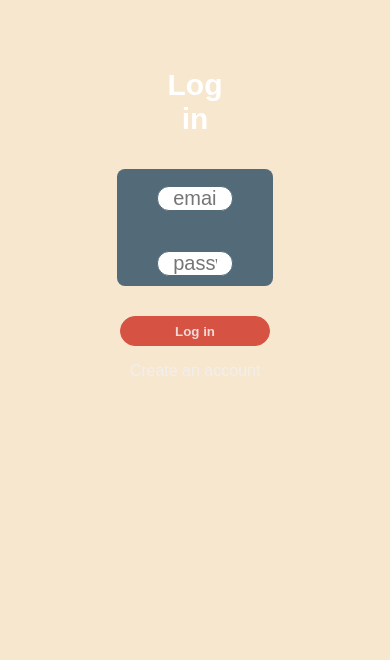
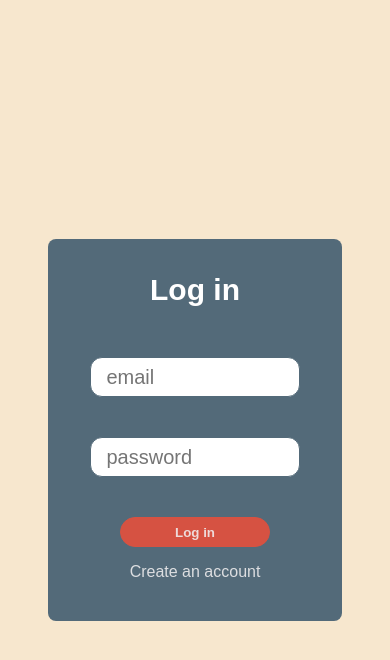
Before and after one commit to marieiskw/min-ordbog, a React (Create React App) app: page / in a window 390 px wide. Shown: the top 660 px of the page. Built offline with nearby package versions, Linux system fonts and the light colour scheme; no server answers; the database is empty.

Commit message:
Fix #9: Responsive design

```diff
--- a/src/pages/Auth.js
+++ b/src/pages/Auth.js
@@ -10,6 +10,7 @@ export default function Auth({ mode, onSubmit, onChangeMode }) {
   }
 
   return (
+    <div className="loginFormWrapper">
       <form className="loginForm" onSubmit={handleSubmit}>
         <label className="loginTitle">
           {mode === "login" ? "Log in" : "Sign up"}
@@ -35,5 +36,6 @@ export default function Auth({ mode, onSubmit, onChangeMode }) {
           </p>
         </div>
       </form>
+    </div>
   );
 }
--- a/src/styles.css
+++ b/src/styles.css
@@ -18,7 +18,7 @@ body {
 }
 
 .logOutButton {
-  width: 7vw;
+  width: 10%;
   height: 30px;
   background-color: #d0ac90;
   border: #d0ac90 1px solid;
@@ -31,13 +31,18 @@ body {
   border: #d0ac90d9 1px solid;
 }
 
+.loginFormWrapper {
+  min-height: 100vh;
+  display: flex;
+  justify-content: center;
+  align-items: center;
+  padding: 20px;
+}
+
 .loginForm {
   background-color: #536a79;
-  width: 40vw;
-  height: 30vw;
-  position: fixed;
-  top: 20%;
-  left: 30%;
+  width: 50%;
+  height: auto;
   display: flex;
   gap: 40px;
 }
@@ -76,6 +81,9 @@ body {
 
 .app {
   margin: 0 auto;
+  width: 100%;
+  max-width: 1600px;
+  padding: 16px;
 }
 
 .header {
@@ -99,7 +107,7 @@ body {
 
 .addButton {
   border-radius: 15px;
-  width: 12vw;
+  width: 15%;
   height: 30px;
   background-color: #536a79;
   border: #536a79 1px solid;
@@ -119,8 +127,8 @@ body {
 }
 
 form {
-  width: 40vw;
-  height: 30vw;
+  width: 50%;
+  height: auto;
   display: flex;
   flex-direction: column;
   justify-content: center;
@@ -248,7 +256,7 @@ a:hover {
   justify-content: flex-end;
   align-items: center;
   gap: 10px;
-  margin: 10px;
+  margin: 10px 0;
   height: 20px;
   font-weight: bold;
   font-size: 16px;
@@ -257,7 +265,7 @@ a:hover {
 }
 
 .select {
-  width: 6vw;
+  width: 10%;
   height: 25px;
   font-size: 15px;
   color: #536a79;
@@ -344,3 +352,48 @@ div.selected:hover {
   align-items: center;
   z-index: 1000;
 }
+
+@media screen and (max-width: 768px) {
+  .loginForm {
+    width: 100%;
+  }
+  .logOutButton {
+    width: 20%;
+  }
+  input {
+    width: 85%;
+  }
+  .select {
+    width: 20%;
+  }
+  .addButton {
+    width: 30%;
+  }
+  .cards {
+    grid-template-columns: 1fr;
+  }
+  form {
+    width: 90%;
+  }
+}
+
+@media screen and (min-width: 769px) and (max-width: 1024px) {
+  .loginForm {
+    width: 80%;
+  }
+  .cards {
+    grid-template-columns: 1fr 1fr;
+  }
+  input {
+    width: 80%;
+  }
+  .select {
+    width: 20%;
+  }
+  .addButton {
+    width: 20%;
+  }
+  form {
+    width: 70%;
+  }
+}
```
Lines whose indentation alone changed are shown as unchanged.
